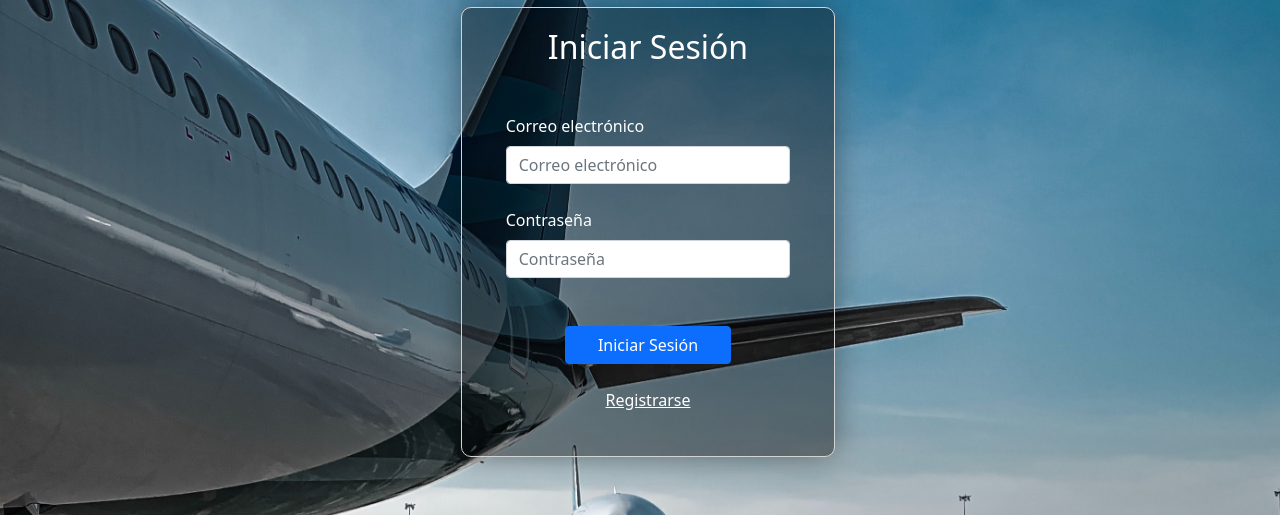
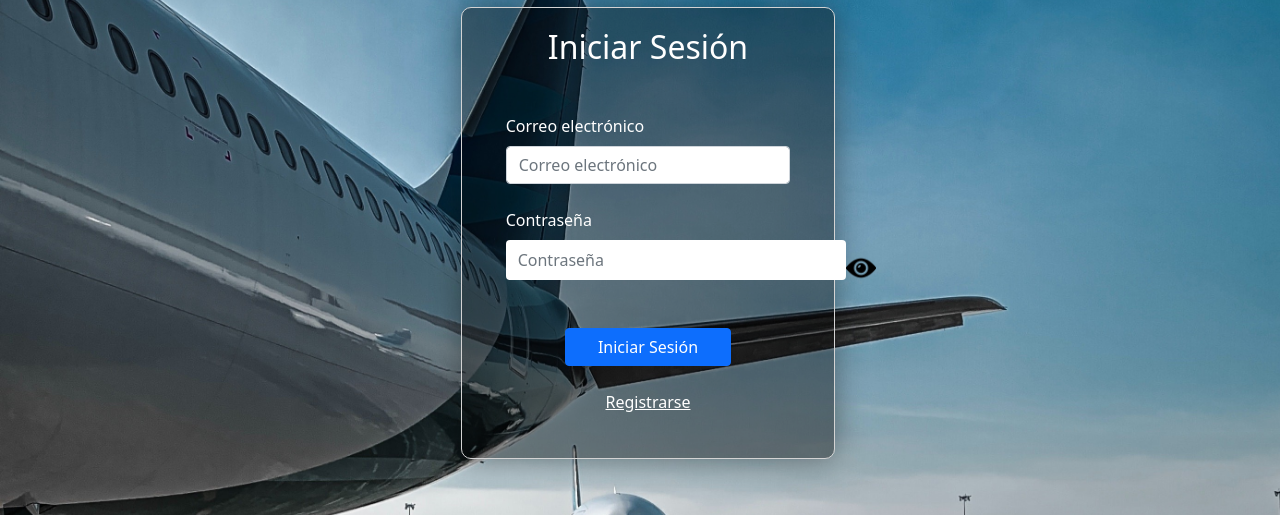
Before and after one commit to yerlisgonzalezg/proyecto_gestion_vuelos, a Flask app: page /login in a window 1280 px wide. Shown: the part 285-800 px from the top of the page. Run offline with Flask 2, Linux system fonts and the light colour scheme.

Commit message:
Cambios en estilos del login

```diff
--- a/app.py
+++ b/app.py
@@ -55,8 +55,8 @@ def registro():
                 password_cifrado = generate_password_hash(password)
                 db.execute(
                     'INSERT INTO Usuarios (nombre,correo,contrasena) VALUES (?,?,?) ',
-                    (nombre, email, password_cifrado)
-                )
+                     (nombre, email, password_cifrado)
+                 )
                 db.commit()
 
                 return redirect(url_for('login'))
--- a/static/css/style.css
+++ b/static/css/style.css
@@ -97,6 +97,30 @@ nav.navbar {
 
 .flashes li {
   list-style: none;
-  color: #E00202;
+  color: #e00202;
   font-weight: bold;
 }
+
+main .main-input-container {
+  width: 390px;
+  display: flex;
+  flex-wrap: wrap;
+  align-items: center;
+}
+
+main .main-input input {
+  width: 340px;
+  height: 40px;
+  border: none;
+  outline: none;
+}
+
+main .main-input .eye-icon {
+  background-image: url("/static/img/ojo.png");
+  background-repeat: no-repeat;
+  background-position: center;
+  background-size: contain;
+  width: 30px;
+  height: 30px;
+  cursor: pointer;
+}
--- a/static/js/validacion.js
+++ b/static/js/validacion.js
@@ -55,3 +55,13 @@ function validar_formulario_login() {
         return false
     }
 }
+
+function mostrarPassword(){
+    var obj = document.getElementById("password");
+    obj.type = "text";
+}
+
+function ocultarPassword(){
+    var obj = document.getElementById("password");
+    obj.type = "password";
+}
--- a/templates/login.html
+++ b/templates/login.html
@@ -52,11 +52,9 @@
                   />
                 </div>
                 <div class="form-group mx-sm-4">
-                  <div class="wrapp-input">
-                    <span class="icon-eye">
-                      <i class="fas fa-eye-slash"></i>
-                    </span>
+                  <div class="wrapp-input main-input">
                     <label for="password">Contraseña</label>
+                    <div class="main-input-container">
                       <input
                         type="password"
                         name="password"
@@ -64,7 +62,10 @@
                         class="form-control mt-2 mb-4"
                         placeholder="Contraseña"
                       />
+                      <span class="eye-icon" onmouseover="mostrarPassword();" onmouseout="ocultarPassword();"> </span>
                     </div>
+                  </div>
+
                   {% with messages = get_flashed_messages() %} {% if messages %}
                   <ul class="flashes">
                     {% for message in messages %}
```
Also changed, not shown: bd_vuelos.db, static/img/ojo.png (added). Lines whose indentation alone changed are shown as unchanged.
